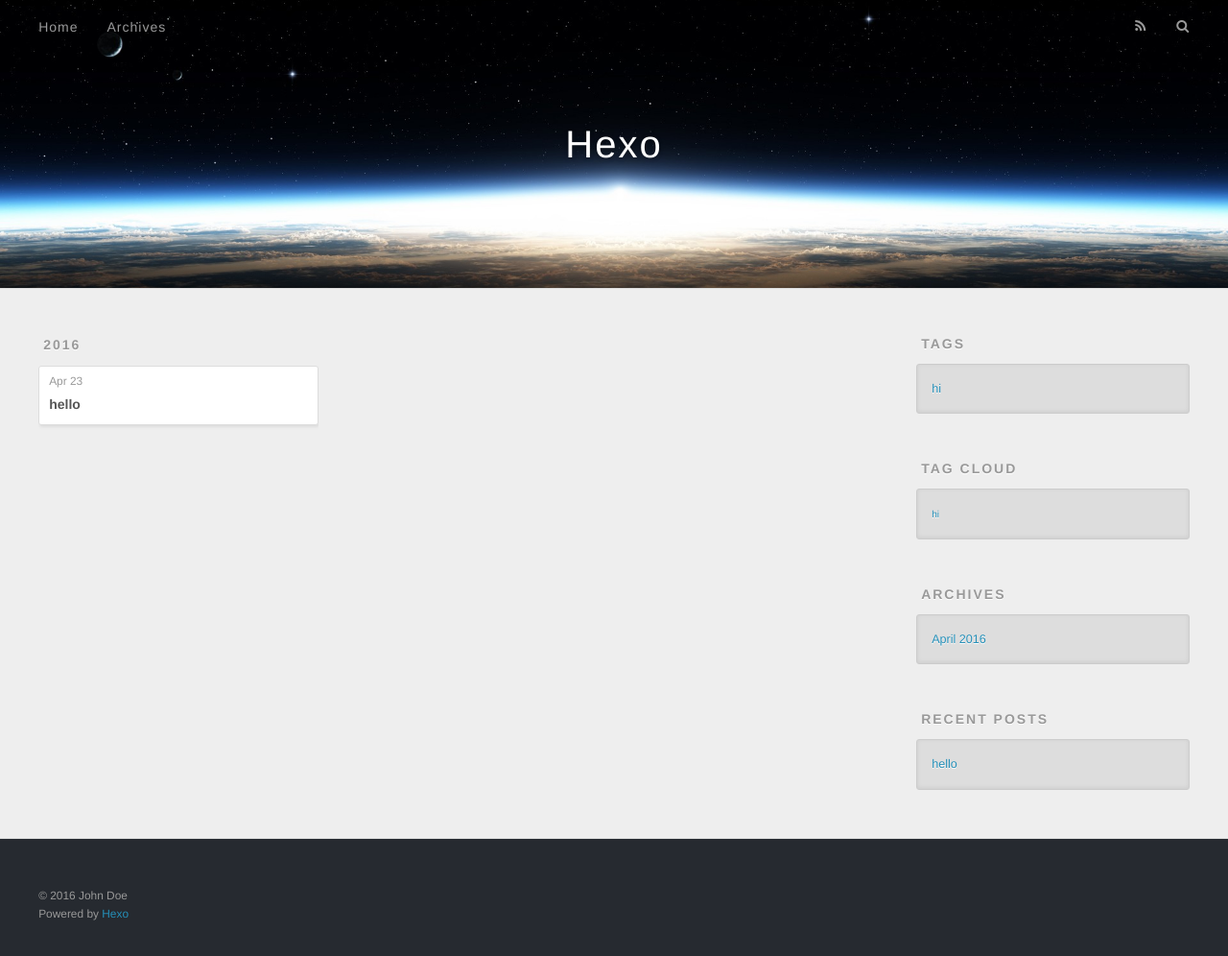
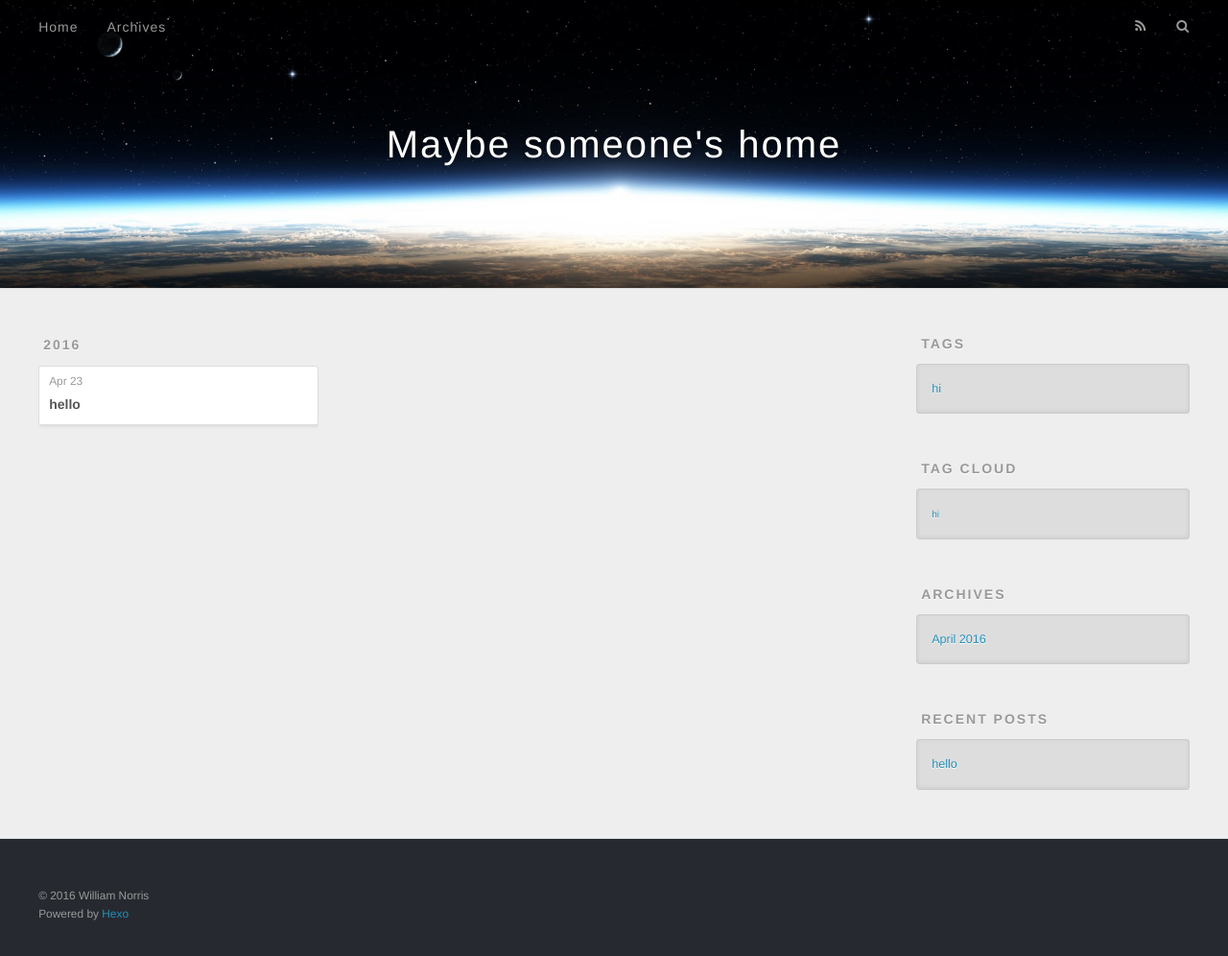
Before and after one commit to williamnorris/williamnorris.github.io, a plain HTML site: page archives/2016/04/index.html in a window 1280 px wide. Shown: the whole page at 96% size. Drawn offline with nearby package versions, Linux system fonts and the light colour scheme.

Commit message:
Site updated: 2016-04-23 09:29:44

```diff
--- a/archives/2016/04/index.html
+++ b/archives/2016/04/index.html
@@ -3,19 +3,19 @@
 <head>
   <meta charset="utf-8">
 
-  <title>Archives: 2016/4 | Hexo</title>
+  <title>Archives: 2016/4 | Maybe someone&#39;s home</title>
   <meta name="viewport" content="width=device-width, initial-scale=1, maximum-scale=1">
   <meta name="description">
 <meta property="og:type" content="website">
-<meta property="og:title" content="Hexo">
+<meta property="og:title" content="Maybe someone's home">
 <meta property="og:url" content="http://yoursite.com/archives/2016/04/index.html">
-<meta property="og:site_name" content="Hexo">
+<meta property="og:site_name" content="Maybe someone's home">
 <meta property="og:description">
 <meta name="twitter:card" content="summary">
-<meta name="twitter:title" content="Hexo">
+<meta name="twitter:title" content="Maybe someone's home">
 <meta name="twitter:description">
 
-    <link rel="alternate" href="/atom.xml" title="Hexo" type="application/atom+xml">
+    <link rel="alternate" href="/atom.xml" title="Maybe someone&#39;s home" type="application/atom+xml">
 
 
     <link rel="icon" href="/favicon.png">
@@ -36,7 +36,7 @@
   <div id="header-outer" class="outer">
     <div id="header-title" class="inner">
       <h1 id="logo-wrap">
-        <a href="/" id="logo">Hexo</a>
+        <a href="/" id="logo">Maybe someone&#39;s home</a>
       </h1>
 
     </div>
@@ -154,7 +154,7 @@
 
   <div class="outer">
     <div id="footer-info" class="inner">
-      &copy; 2016 John Doe<br>
+      &copy; 2016 William Norris<br>
       Powered by <a href="http://hexo.io/" target="_blank">Hexo</a>
     </div>
   </div>
```
Also changed, not shown: 2016/04/23/hello/index.html (+5 -5 lines), archives/2016/index.html (+7 -7 lines), archives/index.html (+7 -7 lines), index.html (+7 -7 lines), tags/hi/index.html (+7 -7 lines).
